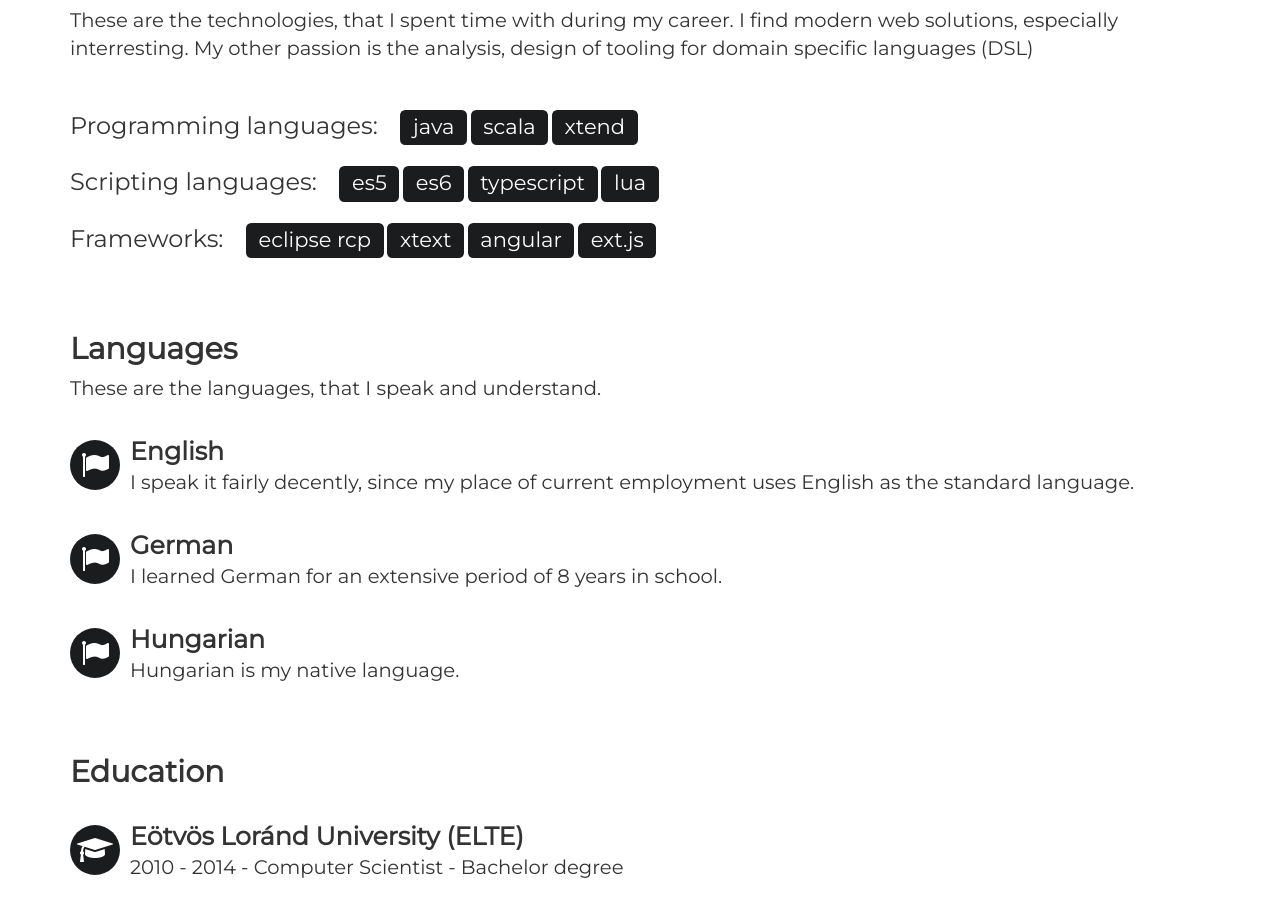
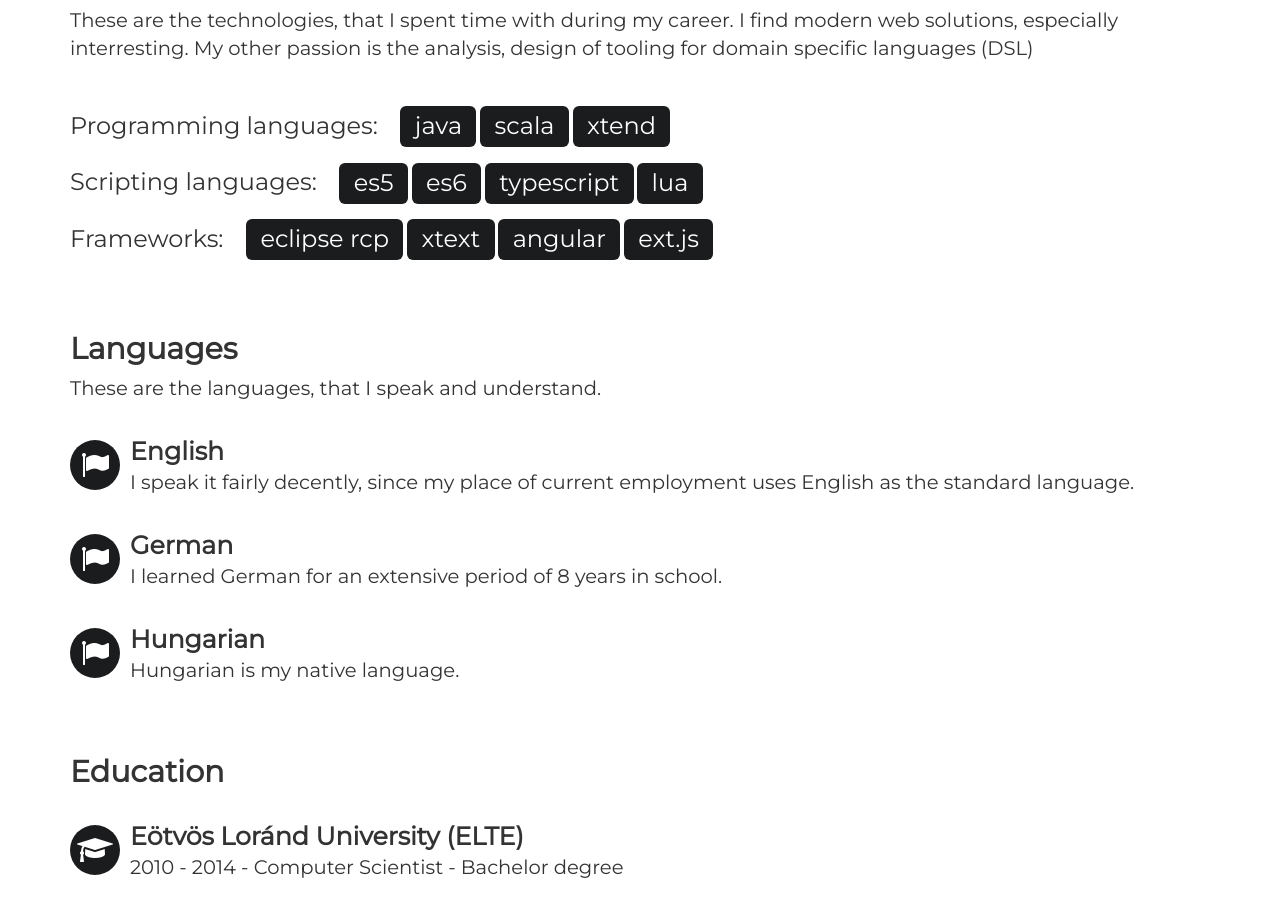
Before and after one commit to bali182/bali182.github.io, a website: page index.html in a window 1280 px wide. Shown: the part 1679-2582 px from the top of the page. Drawn offline with Linux system fonts and the light colour scheme.

Commit message:
label font size fix

```diff
--- a/css/styles.css
+++ b/css/styles.css
@@ -128,7 +128,7 @@ span, h1, h2, h3, h4, h5, a, li, div {
   background-color: #1b1c1d;
   color: #fff;
   font-weight: 300;
-  font-size: 1.5em;
+  font-size: 24px;
 }
 
 .navbar-default .navbar-collapse, .navbar-default .navbar-form {
```
